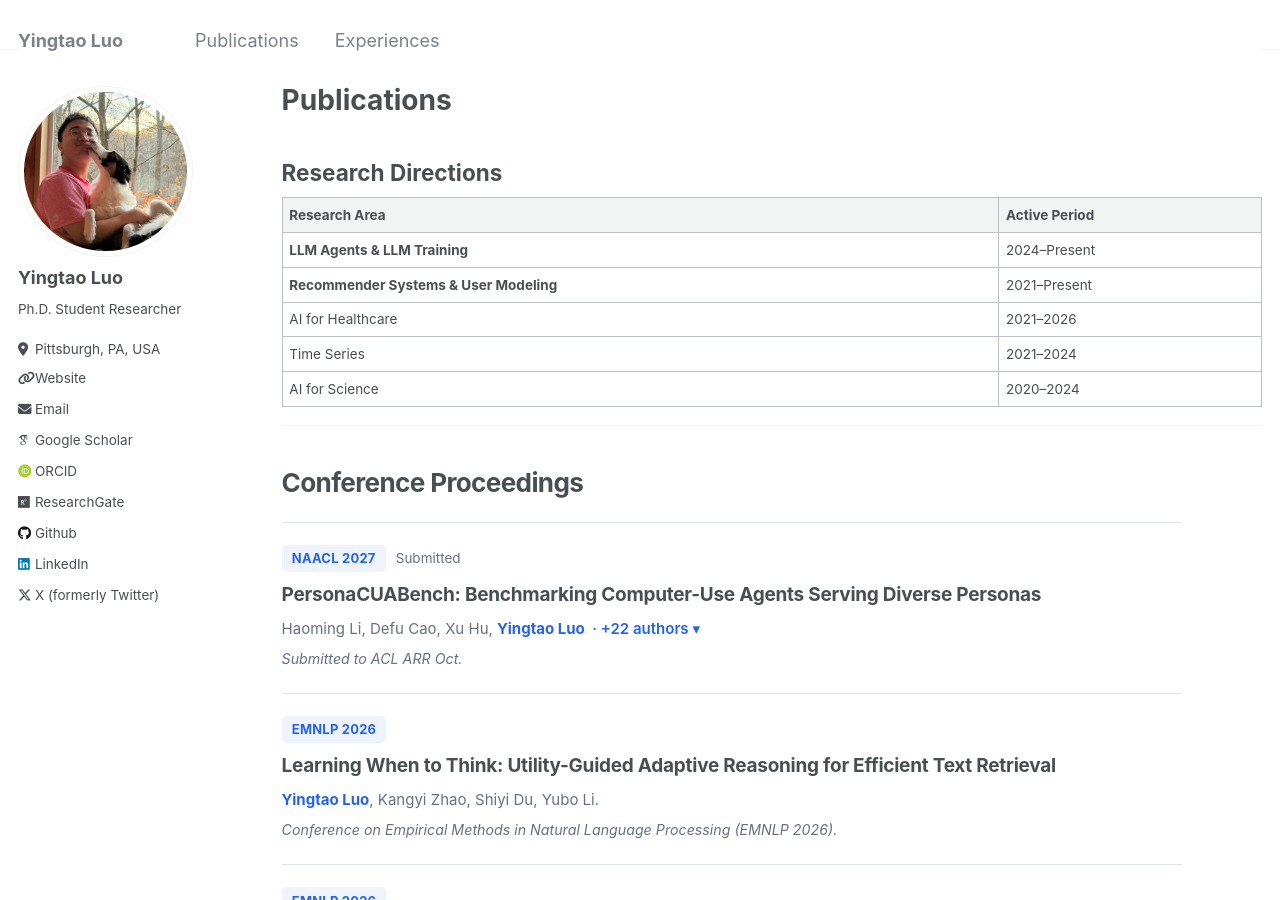
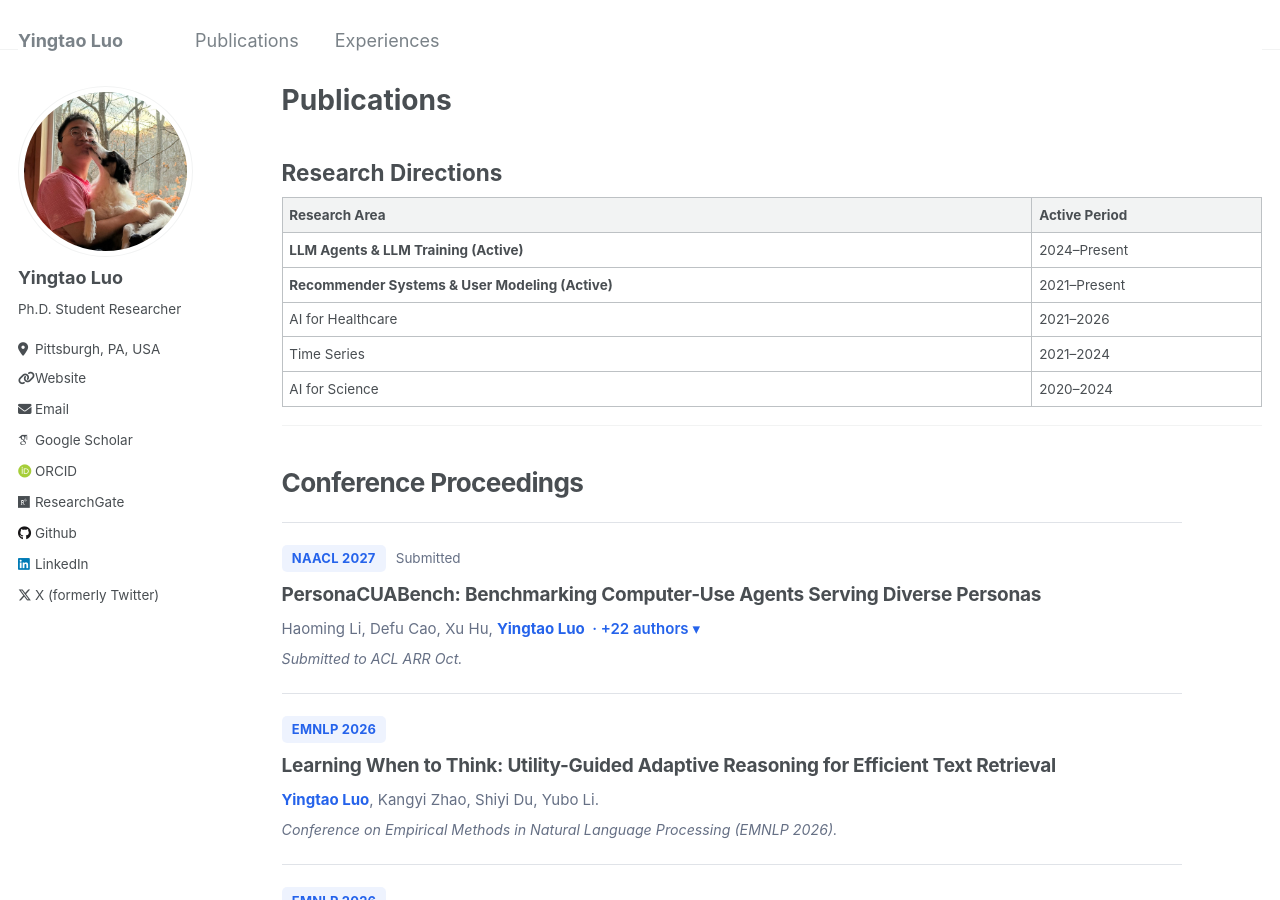
Before and after one commit to yingtaoluo/yingtaoluo.github.io, a Jekyll site: the page built from _pages/publications.md, in a window 1280 px wide and 900 px high. Built offline with Jekyll 4.4.1, drawn with Linux system fonts in a browser that asks for light colours; some web fonts are replaced.

Commit message:
Update research areas to indicate active status

```diff
--- a/_pages/publications.md
+++ b/_pages/publications.md
@@ -13,8 +13,8 @@ You can also find my articles on [my Google Scholar profile]({{ author.googlesch
 
 | Research Area | Active Period |
 |:---|:---|
-| **LLM Agents & LLM Training** | 2024–Present |
-| **Recommender Systems & User Modeling** | 2021–Present |
+| **LLM Agents & LLM Training (Active)** | 2024–Present |
+| **Recommender Systems & User Modeling (Active)** | 2021–Present |
 | AI for Healthcare | 2021–2026 |
 | Time Series | 2021–2024 |
 | AI for Science | 2020–2024 |
```
